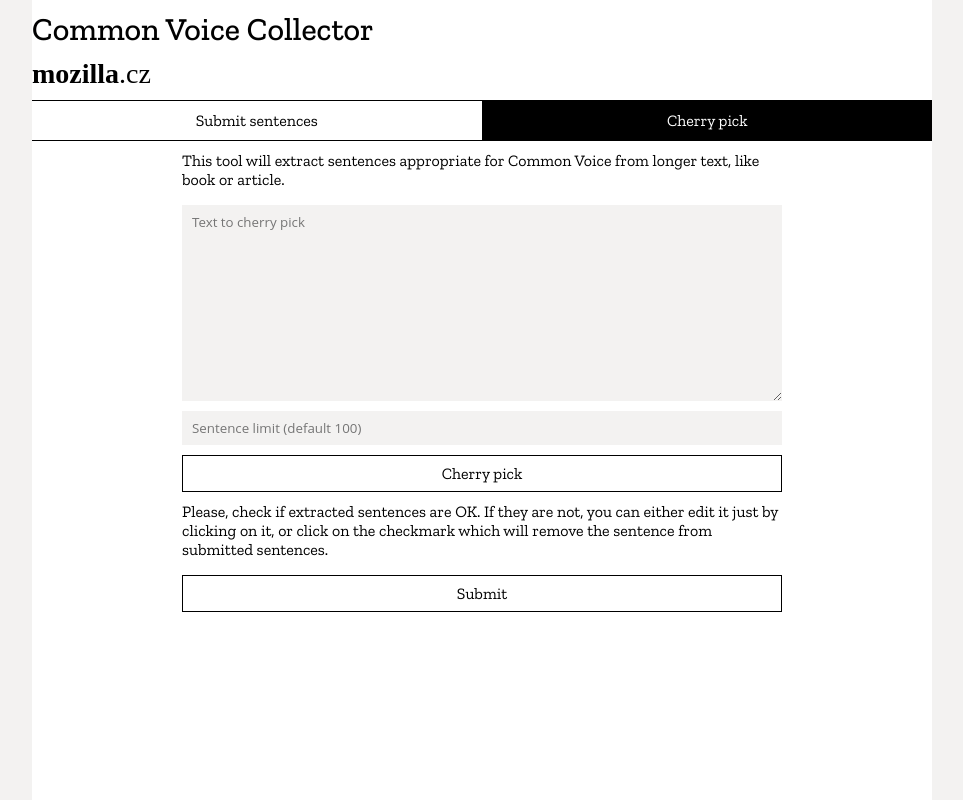
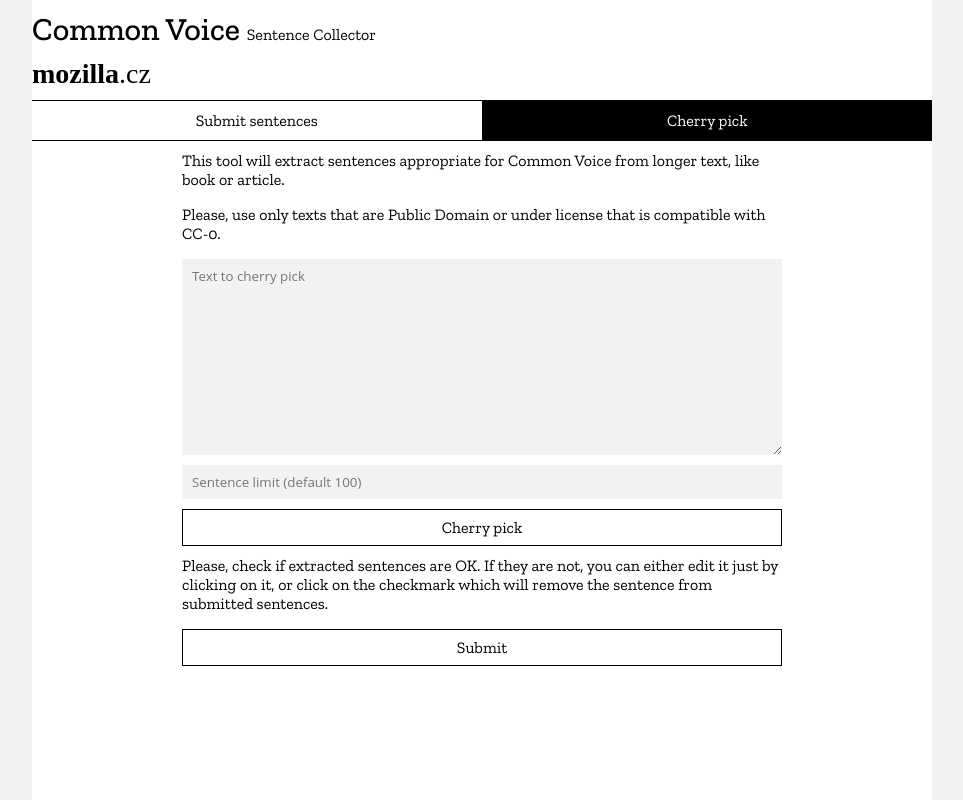
Before and after one commit to MekliCZ/voice-collector, a React app: page /cherrypick in a window 1280 px wide. Shown: the whole page, without its empty margins (158-1121 px from the left). Built offline with nearby package versions, Linux system fonts and the light colour scheme; a web font is replaced by a local one.

Commit message:
Modify texts, add react-social-login

```diff
--- a/package.json
+++ b/package.json
@@ -40,6 +40,7 @@
     "react-dom": "^16.2.0",
     "react-router": "^4.2.0",
     "react-router-dom": "^4.2.2",
+    "react-social-login": "^3.4.2",
     "style-loader": "0.19.0",
     "sw-precache-webpack-plugin": "0.11.4",
     "url-loader": "0.6.2",
--- a/src/App.css
+++ b/src/App.css
@@ -11,6 +11,11 @@
 h1 {
     margin: 10px 0;
     font-weight: 500;
+}
+
+.h1-small {
+    font-size: 0.5em;
+    font-weight: 400;
 }
 
 .App {
--- a/src/App.js
+++ b/src/App.js
@@ -9,7 +9,7 @@
     render() {
         return (
             <div className="App">
-                <h1>Common Voice Collector</h1>
+                <h1>Common Voice <span className="h1-small">Sentence Collector</span></h1>
                 <div className="logo">mozilla<span className="logo-suffix">.cz</span></div>
                 <Navigation/>
                 <Route path="/submit" component={Submit}/>
--- a/src/pages/CherryPick.js
+++ b/src/pages/CherryPick.js
@@ -58,6 +58,7 @@
         return(
             <div className="pageContent">
                 <p>This tool will extract sentences appropriate for Common Voice from longer text, like book or article.</p>
+                <p>Please, use only texts that are Public Domain or under license that is compatible with CC-0.</p>
                 <form onSubmit={this.handleSubmit}>
                     <textarea rows="10" name="text" placeholder="Text to cherry pick" onChange={(event) => {
                         this.setState({text: event.target.value});
```
Also changed, not shown: 1 other file (tests, documents, lock files or other folders).
